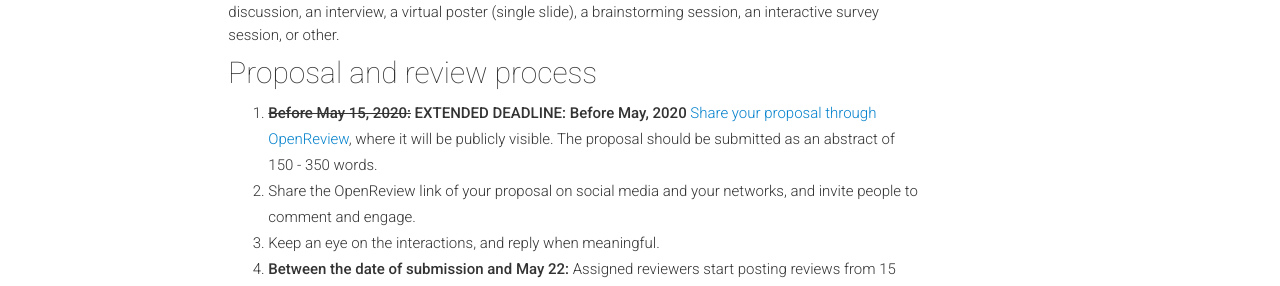
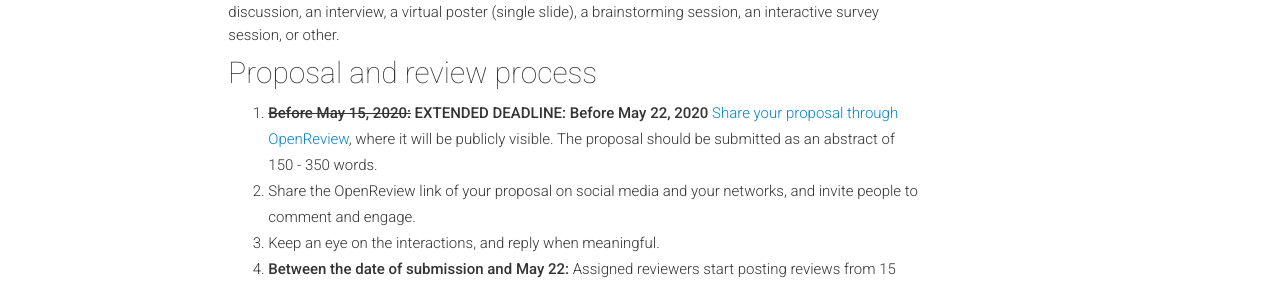
Before and after one commit to vivoconference/vivo2020, a Jekyll site: the page built from talk-proposals.md, in a window 1280 px wide and 900 px high, scrolled down 738 px. Shown: the part 156-442 px from the top of the window. Built offline with Jekyll 4.4.1, drawn with Linux system fonts in a browser that asks for light colours; nearby versions of some CDN libraries; comment, search, counter and statistics services are not loaded.

Commit message:
Added missing date

```diff
--- a/talk-proposals.md
+++ b/talk-proposals.md
@@ -20,7 +20,7 @@
 
 ##### Proposal and review process
 
-1. ~~**Before May 15, 2020:**~~ **EXTENDED DEADLINE: Before May, 2020** [Share your proposal through OpenReview](https://openreview.net/group?id=vivoconference.org/VIVO/2020/Conference), where it will be publicly visible. The proposal should be submitted as an abstract of 150 - 350 words.
+1. ~~**Before May 15, 2020:**~~ **EXTENDED DEADLINE: Before May 22, 2020** [Share your proposal through OpenReview](https://openreview.net/group?id=vivoconference.org/VIVO/2020/Conference), where it will be publicly visible. The proposal should be submitted as an abstract of 150 - 350 words.
 2. Share the OpenReview link of your proposal on social media and your networks, and invite people to comment and engage.
 3. Keep an eye on the interactions, and reply when meaningful.
 4. **Between the date of submission and May 22:** Assigned reviewers start posting reviews from 15 May until May 31; they will become visible immediately and you can react to them.
```
